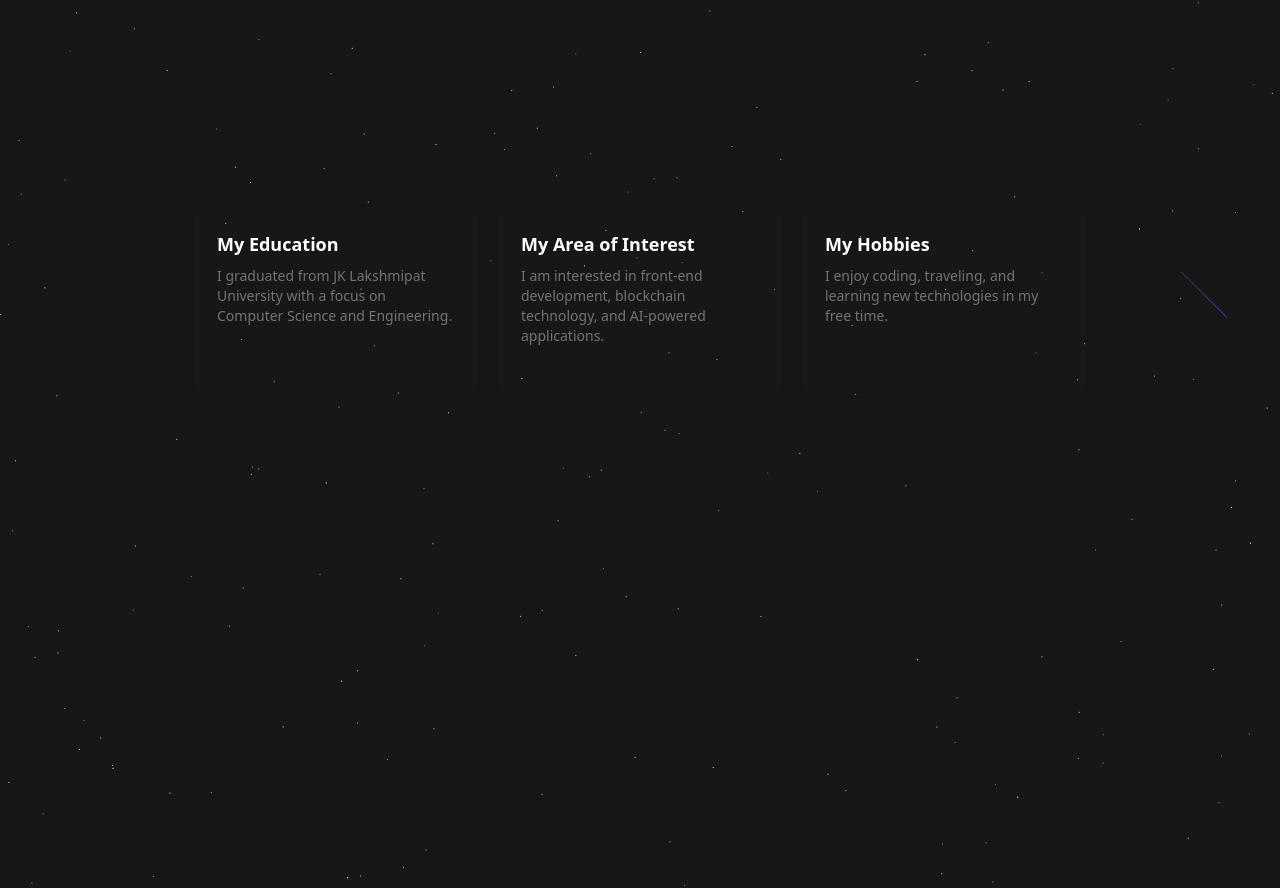
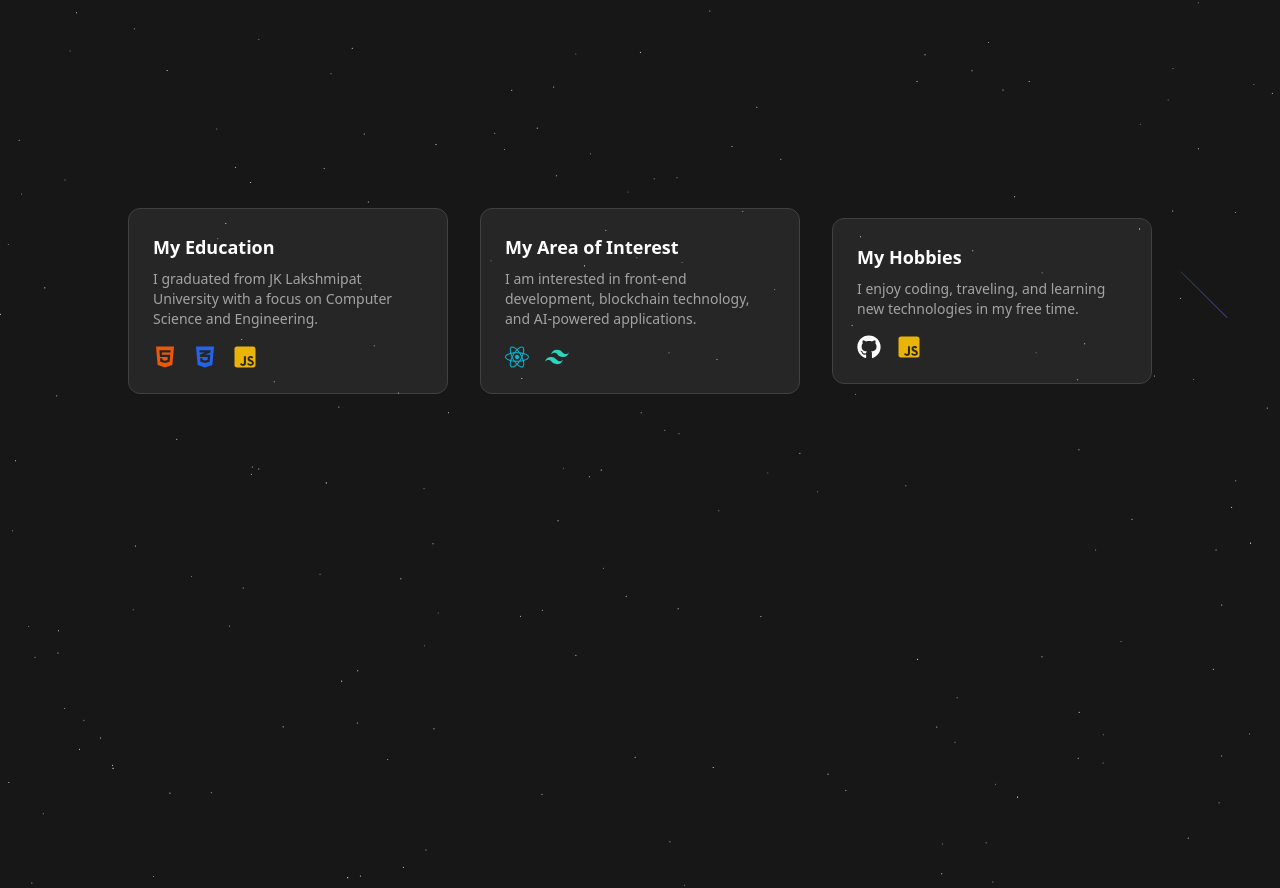
Before and after one commit to RjyavardhanSingh/my-portfolio, a React (Vite) app: page / in a window 1280 px wide. Shown: the part 899-1787 px from the top of the page. Built offline with nearby package versions, Linux system fonts and the light colour scheme; a web font is replaced by a local one.

Commit message:
updated about section

```diff
--- a/src/comps/About.jsx
+++ b/src/comps/About.jsx
@@ -1,6 +1,6 @@
 import React from 'react';
-import { MouseEnterProvider } from '../components/ui/3D-Card';
-import { CardContainer, CardBody, CardItem } from '../components/ui/3D-Card';
+import { FaGithub, FaHtml5, FaCss3Alt, FaJsSquare, FaReact } from 'react-icons/fa';
+import { SiTailwindcss } from 'react-icons/si';
 import { ShootingStars } from '../components/ui/Shooting-Stars';
 import { StarsBackground } from "../components/ui/Stars-Background";
 
@@ -16,54 +16,64 @@ export function AboutSection() {
         <StarsBackground />
       </div>
 
-      {/* Cards */}
-      <div className="relative z-10 flex flex-col sm:flex-row sm:space-x-4 space-y-[3px] sm:space-y-0 w-full justify-center items-center">
-        <MouseEnterProvider>
-          {/* My Education Card */}
-          <CardContainer className="inter-var">
-            <CardBody className="relative group/card dark:hover:shadow-2xl dark:hover:shadow-emerald-500/[0.1] dark:border-white/[0.2] border-black/[0.1] w-full sm:w-[18rem] h-[12rem] hover:h-[15rem] rounded-xl p-6 border overflow-hidden transition-all duration-500 ease-in-out">
-              <CardItem translateZ="60" className="text-white text-lg font-bold">
-                My Education
-              </CardItem>
-              <CardItem
-                translateZ="60"
-                className="text-neutral-500 text-sm max-w-sm mt-2 dark:text-neutral-300 opacity-100 transition-opacity duration-300"
-              >
-                I graduated from JK Lakshmipat University with a focus on Computer Science and Engineering.
-              </CardItem>
-            </CardBody>
-          </CardContainer>
+      {/* Content for small screens */}
+      <div className="relative z-10 w-full max-w-md px-4 text-center sm:hidden">
+        <h2 className="text-white text-2xl font-bold mb-4">About Me</h2>
+        <p className="text-neutral-300 text-lg mb-4">
+          I graduated from JK Lakshmipat University with a focus on Computer Science and Engineering. I'm passionate about front-end development, blockchain technology, and AI-powered applications. I also enjoy coding, traveling, and learning new technologies in my free time.
+        </p>
 
-          {/* My Area of Interest Card */}
-          <CardContainer className="inter-var">
-            <CardBody className="relative group/card dark:hover:shadow-2xl dark:hover:shadow-emerald-500/[0.1] dark:border-white/[0.2] border-black/[0.1] w-full sm:w-[18rem] h-[12rem] hover:h-[15rem] rounded-xl p-6 border overflow-hidden transition-all duration-500 ease-in-out">
-              <CardItem translateZ="60" className="text-white text-lg font-bold">
-                My Area of Interest
-              </CardItem>
-              <CardItem
-                translateZ="60"
-                className="text-neutral-500 text-sm max-w-sm mt-2 dark:text-neutral-300 opacity-100 transition-opacity duration-300"
-              >
-                I am interested in front-end development, blockchain technology, and AI-powered applications.
-              </CardItem>
-            </CardBody>
-          </CardContainer>
+        {/* Skills section */}
+        <div className="flex justify-center space-x-4 mt-4">
+          <a href="https://github.com" target="_blank" rel="noopener noreferrer">
+            <FaGithub className="text-white text-3xl" />
+          </a>
+          <FaHtml5 className="text-orange-600 text-3xl" />
+          <FaCss3Alt className="text-blue-600 text-3xl" />
+          <FaJsSquare className="text-yellow-500 text-3xl" />
+          <SiTailwindcss className="text-teal-400 text-3xl" />
+          <FaReact className="text-cyan-500 text-3xl" />
+        </div>
+      </div>
 
-          {/* Hobbies Card */}
-          <CardContainer className="inter-var">
-            <CardBody className="relative group/card dark:hover:shadow-2xl dark:hover:shadow-emerald-500/[0.1] dark:border-white/[0.2] border-black/[0.1] w-full sm:w-[18rem] h-[12rem] hover:h-[15rem] rounded-xl p-6 border overflow-hidden transition-all duration-500 ease-in-out">
-              <CardItem translateZ="60" className="text-white text-lg font-bold">
-                My Hobbies
-              </CardItem>
-              <CardItem
-                translateZ="60"
-                className="text-neutral-500 text-sm max-w-sm mt-2 dark:text-neutral-300 opacity-100 transition-opacity duration-300"
-              >
-                I enjoy coding, traveling, and learning new technologies in my free time.
-              </CardItem>
-            </CardBody>
-          </CardContainer>
-        </MouseEnterProvider>
+      {/* Content for larger screens */}
+      <div className="hidden sm:flex sm:flex-row sm:space-x-8 w-full justify-center items-center">
+        {/* My Education Card */}
+        <div className="bg-neutral-800 text-white w-auto sm:w-[20rem] h-auto rounded-xl p-6 border border-neutral-700">
+          <h3 className="text-lg font-bold mb-2">My Education</h3>
+          <p className="text-neutral-400 text-sm mb-4">
+            I graduated from JK Lakshmipat University with a focus on Computer Science and Engineering.
+          </p>
+          <div className="flex justify-start space-x-4">
+            <FaHtml5 className="text-orange-600 text-2xl" />
+            <FaCss3Alt className="text-blue-600 text-2xl" />
+            <FaJsSquare className="text-yellow-500 text-2xl" />
+          </div>
+        </div>
+
+        {/* My Area of Interest Card */}
+        <div className="bg-neutral-800 text-white w-auto sm:w-[20rem] h-auto rounded-xl p-6 border border-neutral-700">
+          <h3 className="text-lg font-bold mb-2">My Area of Interest</h3>
+          <p className="text-neutral-400 text-sm mb-4">
+            I am interested in front-end development, blockchain technology, and AI-powered applications.
+          </p>
+          <div className="flex justify-start space-x-4">
+            <FaReact className="text-cyan-500 text-2xl" />
+            <SiTailwindcss className="text-teal-400 text-2xl" />
+          </div>
+        </div>
+
+        {/* My Hobbies Card */}
+        <div className="bg-neutral-800 text-white w-auto sm:w-[20rem] h-auto rounded-xl p-6 border border-neutral-700">
+          <h3 className="text-lg font-bold mb-2">My Hobbies</h3>
+          <p className="text-neutral-400 text-sm mb-4">
+            I enjoy coding, traveling, and learning new technologies in my free time.
+          </p>
+          <div className="flex justify-start space-x-4">
+            <FaGithub className="text-white text-2xl" />
+            <FaJsSquare className="text-yellow-500 text-2xl" />
+          </div>
+        </div>
       </div>
     </section>
   );
```
Also changed, not shown: 5 other files (tests, documents, lock files or other folders).
